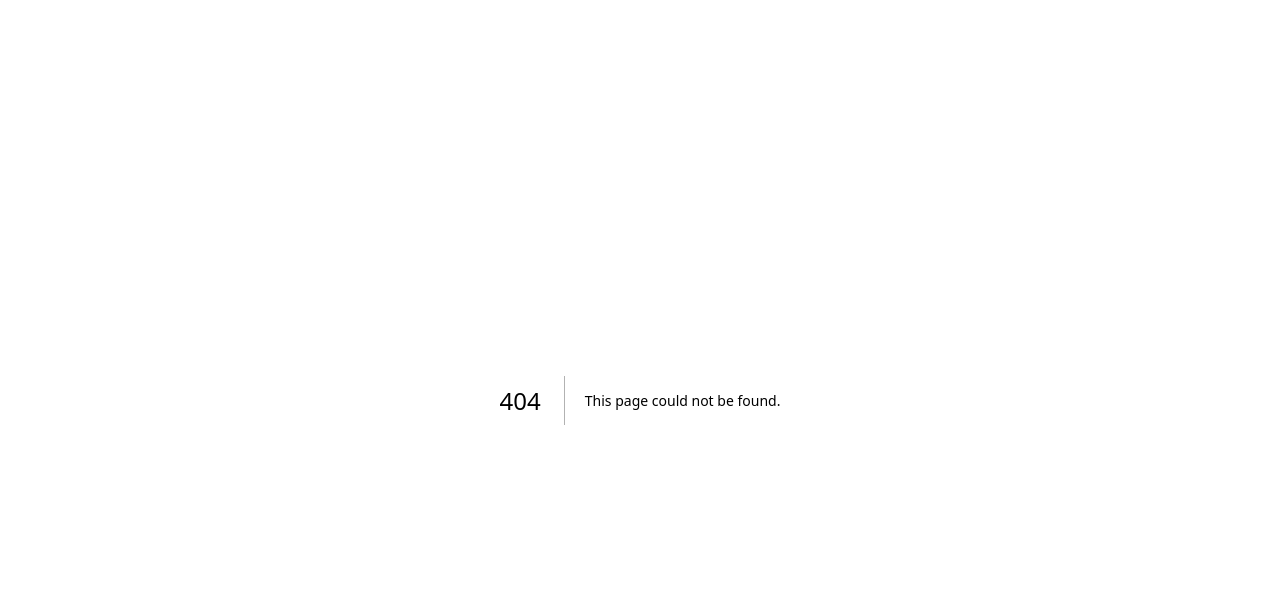
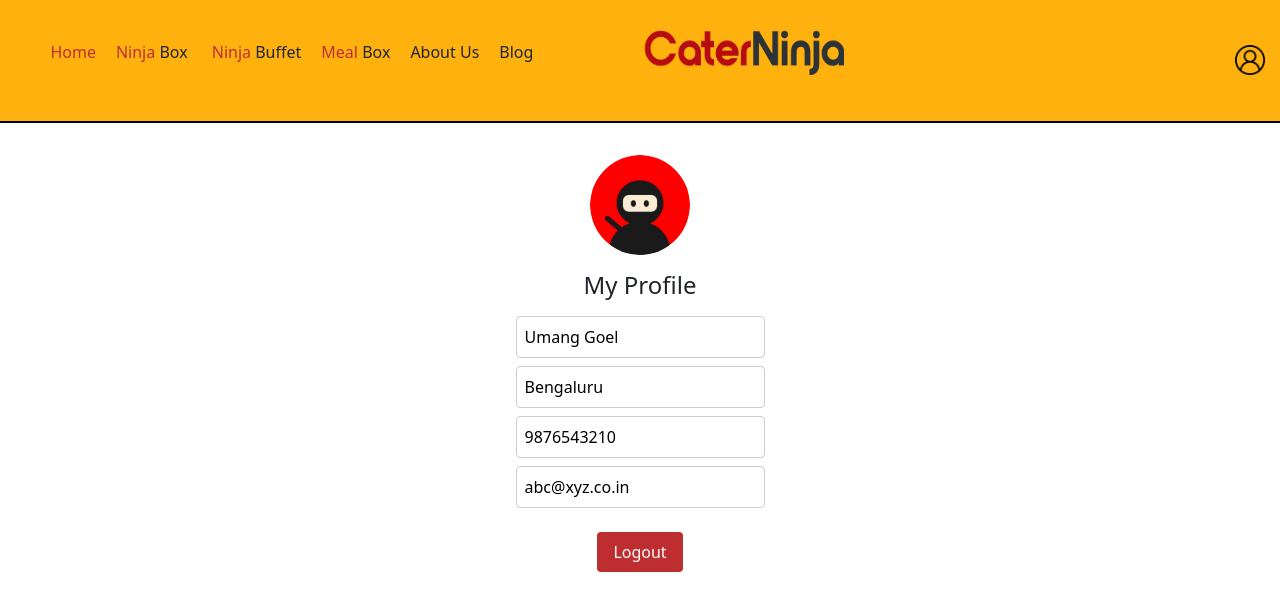
Before and after one commit to Umgoel/CaterNinja, a Next.js app: page /myProfile in a window 1280 px wide. Before the commit this address had no page. Shown: the top 610 px of the page. Built offline with nearby package versions, Linux system fonts and the light colour scheme.

Commit message:
added myProfile

```diff
--- a/components/Navbar-responsive/index.js
+++ b/components/Navbar-responsive/index.js
@@ -60,7 +60,7 @@
           {isDropdownOpen && (
           <div className={styles.dropdownMenu}>
               <li>
-                <Link href="../profilePage">My Profile</Link>
+                <Link href="../myProfile">My Profile</Link>
               </li>
               <li>
                 <Link href="../profilePage">My Orders</Link>
--- /dev/null
+++ b/pages/myProfile.js
@@ -0,0 +1,55 @@
+import NavbarResponsive from "@/components/Navbar-responsive";
+import Head from "next/head";
+import { Inter } from "next/font/google";
+const inter = Inter({ subsets: ["latin"] });
+import React from "react";
+import styles from "@/styles/profilePage.module.scss";
+import Link from "next/link";
+
+export default function Home() {
+  const fullName = "Umang Goel";
+  const address = "Bengaluru";
+  return (
+    <>
+      <Head>
+        <title>CaterNinja.com</title>
+        <meta name="description" content="Generated by create next app" />
+        <meta name="viewport" content="width=device-width, initial-scale=1" />
+        <link rel="icon" href="/favicon.ico" />
+      </Head>
+      <NavbarResponsive />
+      <div className={styles.profilePage}>
+        <div className={styles.profilePicture}>
+          <img src="/profile-picture.png" alt="Profile Picture" />
+        </div>
+        <div className={styles.profileInfo}>
+          <h2>My Profile</h2>
+          <div className={styles.textFields}>
+            <input
+              type="text"
+              placeholder="Full Name"
+              value={fullName}
+              readOnly
+            />
+            <input type="text" placeholder="Address" value={address} readOnly />
+            <input
+              type="tel"
+              placeholder="Phone Number"
+              value={9876543210}
+              readOnly
+            />
+            <input
+              type="email"
+              placeholder="Email ID"
+              value={"abc@xyz.co.in"}
+              readOnly
+            />
+          </div>
+          <Link href="../profilePage">
+            <button className={styles.logoutBtn}>Logout</button>
+          </Link>
+        </div>
+      </div>
+    </>
+  );
+}
--- a/pages/profilePage.js
+++ b/pages/profilePage.js
@@ -1,31 +1,19 @@
 import NavbarResponsive from "@/components/Navbar-responsive";
 import Head from "next/head";
-import styles from "@/styles/navBarResponsive.module.scss";
 import { Inter } from "next/font/google";
 const inter = Inter({ subsets: ["latin"] });
 import React from "react";
 
-
 export default function Home() {
   return (
     <>
-     <Head>
+      <Head>
         <title>CaterNinja.com</title>
         <meta name="description" content="Generated by create next app" />
         <meta name="viewport" content="width=device-width, initial-scale=1" />
         <link rel="icon" href="/favicon.ico" />
-        <link rel="stylesheet" type="text/css"
-          charset="UTF-8"
-          href="https://cdnjs.cloudflare.com/ajax/libs/slick-carousel/1.6.0/slick.min.css"
-        />
-        <link
-          rel="stylesheet"
-          type="text/css"
-          href="https://cdnjs.cloudflare.com/ajax/libs/slick-carousel/1.6.0/slick-theme.min.css"
-        />
       </Head>
-        <NavbarResponsive/>
-
+      <NavbarResponsive />
     </>
   );
 }
--- a/styles/navBarResponsive.module.scss
+++ b/styles/navBarResponsive.module.scss
@@ -41,10 +41,6 @@
 .navimg {
   margin: 10% 35%;
   display: flex;
-  // justify-content: center; //horizontal
-  // align-items: center; // vertically
-
-  //   flex-direction: row;
 }
 .profileIcon {
   display: flex;
@@ -59,40 +55,41 @@
   cursor: pointer;
 }
 .dropdownMenu {
-  // display: none;
-
   position: absolute;
   right: 10rem;
   top: 85px;
   width: 200px;
   backdrop-filter: blur(100px);
-  // border: solid 2px red ;
-  // height: 0;
   border-radius: 5px;
   overflow: hidden;
   transition: height 0.3s ease;
-li{
-  padding: .7rem;
-  display: flex;
-  justify-content: center;
-  align-items: center;
+  li {
+    padding: 0.7rem;
+    display: flex;
+    justify-content: center;
+    align-items: center;
+  }
 }
-}
-.open {
-  display: block; // Show the dropdown menu when the "open" class is applied
-  height: auto; // Set the desired height when open
-}
-.dropdownMenu.open{
-  height: 240px;
-}
-
-
 
 @media (max-width: 768px) {
   .mainnav li {
     display: none;
   }
-  .dropdownMenu{
+  .dropdownMenu {
     display: block;
+    position: absolute;
+    right: 10rem;
+    top: 85px;
+    width: 200px;
+    backdrop-filter: blur(100px);
+    border-radius: 5px;
+    overflow: hidden;
+    transition: height 0.3s ease;
+    li {
+      padding: 0.7rem;
+      display: flex;
+      justify-content: center;
+      align-items: center;
+    }
   }
 }
--- /dev/null
+++ b/styles/profilePage.module.scss
@@ -0,0 +1,63 @@
+// styles/profilePage.module.scss
+
+.profilePage {
+    display: flex;
+    flex-direction: column;
+    align-items: center;
+    padding: 2rem;
+
+    .profilePicture {
+      margin-bottom: 1rem;
+
+      img {
+        max-width: 100px;
+        border-radius: 50%;
+      }
+    }
+
+    .profileInfo {
+      display: flex;
+      flex-direction: column;
+      align-items: center;
+
+      h2 {
+        font-size: 1.5rem;
+        margin-bottom: 1rem;
+      }
+
+      .textFields {
+        display: flex;
+        flex-direction: column;
+        align-items: center;
+        margin-bottom: 1rem;
+
+        input {
+          width: 100%;
+          padding: 0.5rem;
+          margin-bottom: 0.5rem;
+          border: 1px solid #ccc;
+          border-radius: 4px;
+        }
+      }
+
+      .logoutBtn {
+        background-color: #be2d30;
+        color: #fff;
+        border: none;
+        padding: 0.5rem 1rem;
+        border-radius: 4px;
+        cursor: pointer;
+        transition: background-color 0.3s ease;
+
+        &:hover {
+          background-color: #991f24;
+        }
+      }
+    }
+
+    @media (max-width: 768px) {
+      .profilePage {
+        padding: 1rem;
+      }
+    }
+  }
```
Also changed, not shown: public/profile-picture.png (added).
